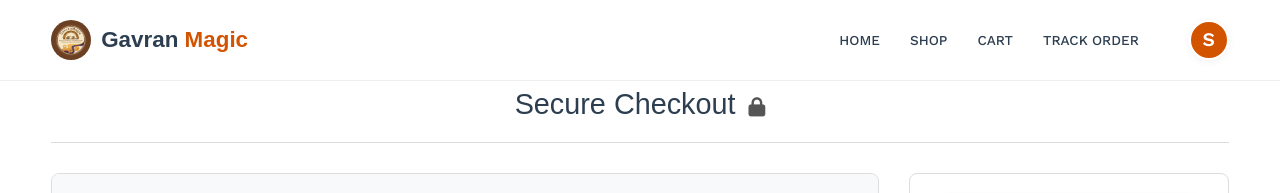
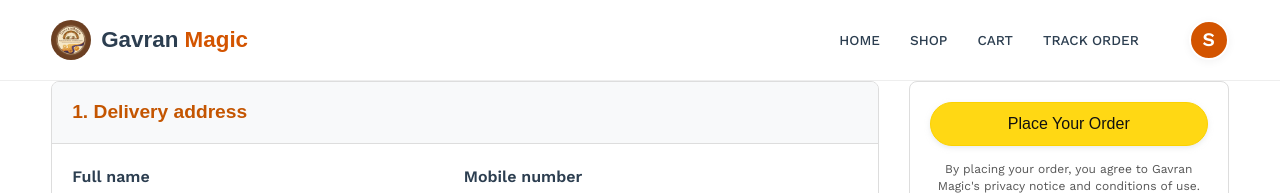
Before and after one commit to sanketpawarr68-jpg/gavran-magic, a React (Vite) app in the folder frontend-react/: page /checkout in a window 1280 px wide. Shown: the top 193 px of the page. Built offline with nearby package versions, Linux system fonts and the light colour scheme; no server answers; sample sign-in values are in the browser's storage; a web font is replaced by a local one.

Commit message:
Overhaul checkout layout to match Amazon two-column step style UI

```diff
--- a/frontend-react/src/pages/Checkout.jsx
+++ b/frontend-react/src/pages/Checkout.jsx
@@ -189,9 +189,9 @@ export default function Checkout() {
     return (
         <main className="container section-padding" style={{ maxWidth: '1200px', margin: '0 auto', background: '#fff', textAlign: 'left' }}>
             {/* Header Area */}
-            <div style={{ display: 'flex', justifyContent: 'center', alignItems: 'center', borderBottom: '1px solid #ddd', paddingBottom: '15px', marginBottom: '30px' }}>
-                <h1 style={{ fontSize: '1.8rem', fontWeight: '400', margin: 0, textAlign: 'center' }}>Secure Checkout <i className="fas fa-lock" style={{ fontSize: '1.2rem', color: '#555', verticalAlign: 'middle', marginLeft: '5px' }}></i></h1>
-            </div>
+            {/* <div style={{ display: 'flex', justifyContent: 'center', alignItems: 'center', borderBottom: '1px solid #ddd', paddingBottom: '15px', marginBottom: '30px' }}>
+                {/* <h1 style={{ fontSize: '1.8rem', fontWeight: '400', margin: 0, textAlign: 'center' }}>Secure Checkout <i className="fas fa-lock" style={{ fontSize: '1.2rem', color: '#555', verticalAlign: 'middle', marginLeft: '5px' }}></i></h1> */}
+            {/* </div> */}
 
             <form onSubmit={formik.handleSubmit}>
                 <div style={{ display: 'flex', gap: '30px', flexWrap: 'wrap', alignItems: 'flex-start' }}>
@@ -360,6 +360,6 @@ export default function Checkout() {
                     </div>
                 </div>
             </form>
-        </main>
+        </main >
     );
 }
```
